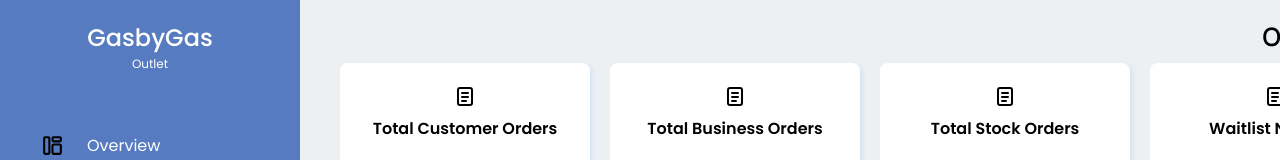
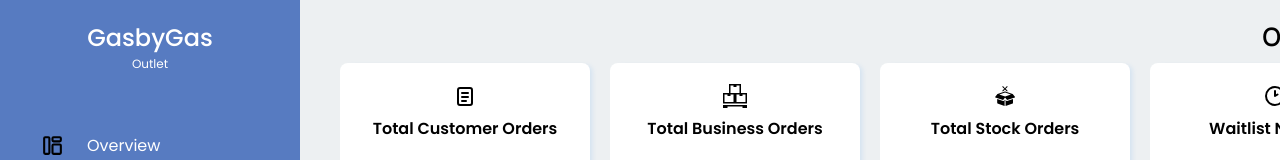
Before and after one commit to krishan44/ASE-Project, a React (Vite) app in the folder GasbyGas/: page / in a window 1280 px wide. Shown: the top 160 px of the page. Built offline with nearby package versions, Linux system fonts and the light colour scheme.

Commit message:
Update Overview component to replace order icons and enhance card details

```diff
--- a/GasbyGas/src/Components/OutletManager/Overview.jsx
+++ b/GasbyGas/src/Components/OutletManager/Overview.jsx
@@ -1,9 +1,6 @@
 import style from "./Overview.module.css"
 import MainDashboard from "./MainDashboard"
 import order from "../../assets/Pannel/order.svg";
-import Customer from "../../assets/Pannel/customer.svg";
-import dashboard from "../../assets/Pannel/dashboard.svg";
-import report from "../../assets/Pannel/report.svg";
 import stock from "../../assets/Pannel/stock.svg";
 import orderstock from "../../assets/Pannel/orderstock.svg";
 import waitlist from "../../assets/Pannel/waitlist.svg";
@@ -26,21 +23,21 @@ function Overview(){
                             <span className={style.newOrders}><span>+</span>43</span>
                         </div>
                         <div className={style.card}>
-                            <img src={order} alt="order Icon" className={style.icon} />
+                            <img src={orderstock} alt="order Icon" className={style.icon} />
                             <span className={style.cardTitle}>Total Business Orders</span>
                             <span className={style.number}>43</span>
                             <span>New Orders This Month</span>
                             <span className={style.newOrders}><span>+</span>43</span>
                         </div>
                         <div className={style.card}>
-                            <img src={order} alt="order Icon" className={style.icon} />
+                            <img src={stock} alt="order Icon" className={style.icon} />
                             <span className={style.cardTitle}>Total Stock Orders</span>
                             <span className={style.number}>43</span>
                             <span>New Orders This Month</span>
                             <span className={style.newOrders}><span>+</span>43</span>
                         </div>
                         <div className={style.card}>
-                            <img src={order} alt="order Icon" className={style.icon} />
+                            <img src={waitlist} alt="order Icon" className={style.icon} />
                             <span className={style.cardTitle}>Waitlist Number</span>
                             <span className={style.number}>43</span>
                             <span>New Orders This Month</span>
```
